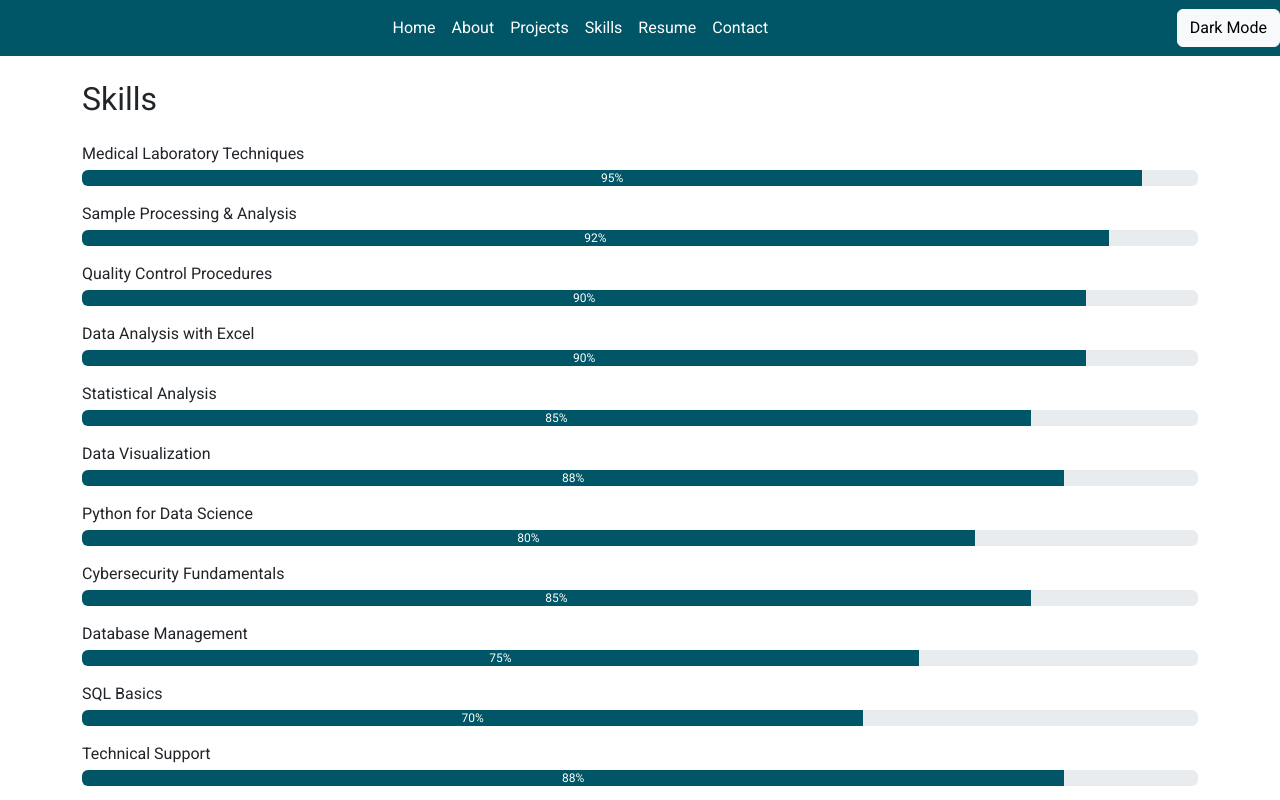
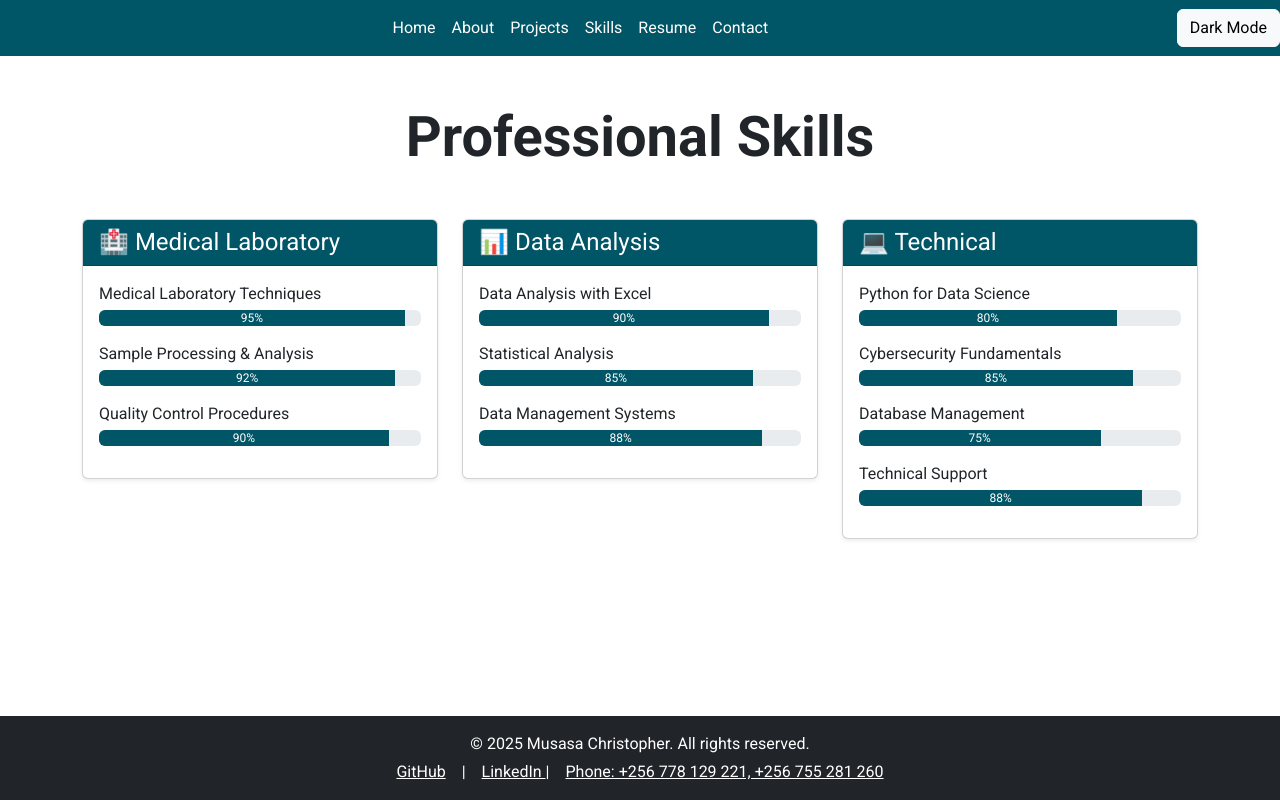
Before and after one commit to M26chris/Portfolio, a React (Vite) app: page /skills in a window 1280 px wide. Shown: the top 800 px of the page. Built offline with nearby package versions, Linux system fonts and the light colour scheme.

Commit message:
Critical improvements: Fix project images, enhance hero section, organize skills by category, improve SEO meta tags

```diff
--- a/src/data/projects.ts
+++ b/src/data/projects.ts
@@ -14,36 +14,36 @@ export const projects: Project[] = [
     id: 1,
     title: "Travel Health Certification System",
     category: "Lab",
-    description: "High-volume laboratory testing with 99.7% accuracy in health certifications",
-    details: "Conducted comprehensive testing for travel-related health certifications, managing sample collection, processing, and analysis of biological specimens while implementing cybersecurity protocols to secure sensitive patient data.",
-    technologies: ["Laboratory Diagnostics", "Excel", "Access", "Cybersecurity Protocols"],
-    image: "/images/lab-project.jpg"
+    description: "99.7% Accuracy in High-Volume Health Certifications",
+    details: "Managed 50+ daily patient samples at Essential Communications, implementing quality control protocols that reduced diagnostic errors by 15%. Secured sensitive health data using encryption, handling 10,000+ annual certifications.",
+    technologies: ["Laboratory Diagnostics", "Quality Control", "Data Security", "Excel", "Access"],
+    image: "https://images.unsplash.com/photo-1582719471384-894fbb16e074?w=600&h=400&fit=crop"
   },
   {
     id: 2,
     title: "Community Health Data Management",
     category: "Data",
-    description: "Improved data accuracy by 30% through rigorous cleaning and validation",
-    details: "Designed and implemented a data management system using Excel and Access for community health projects, utilizing Python scripts for data organization and creating visualizations to communicate health trends.",
-    technologies: ["Excel", "Access", "Python", "Data Visualization"],
-    image: "/images/data-project.jpg"
+    description: "30% Data Accuracy Improvement in Community Health",
+    details: "Designed and implemented a comprehensive data management system for Naguru Community Health Project, improving data accuracy by 30% through rigorous cleaning, validation, and Python automation scripts.",
+    technologies: ["Excel", "Access", "Python", "Data Visualization", "Statistical Analysis"],
+    image: "https://images.unsplash.com/photo-1551288049-bebda4e38f71?w=600&h=400&fit=crop"
   },
   {
     id: 3,
     title: "Cybersecurity & Database Development",
     category: "Tech",
-    description: "Secure database-driven programs with cybersecurity best practices",
-    details: "Developed database-driven applications using Python and SQL basics, implementing cybersecurity protocols for data protection and providing remote technical support with detailed documentation.",
-    technologies: ["Python", "SQL", "Cybersecurity", "Technical Support"],
-    image: "/images/tech-project.jpg"
+    description: "Secure Database Systems with Cybersecurity Protocols",
+    details: "Developed database-driven applications implementing cybersecurity best practices, providing remote technical support with detailed documentation and threat prevention measures.",
+    technologies: ["Python", "SQL", "Cybersecurity", "Encryption", "Technical Support"],
+    image: "https://images.unsplash.com/photo-1563013544-824ae1b704d3?w=600&h=400&fit=crop"
   },
   {
     id: 4,
     title: "Medical Laboratory Quality Control",
     category: "Lab",
-    description: "Maintained 99.7% accuracy in diagnostic reporting across multiple healthcare facilities",
-    details: "Processed and analyzed laboratory samples including haematology, microbiology, and clinical chemistry tests, ensuring precision in data entry and reporting while collaborating with healthcare teams on patient diagnosis.",
-    technologies: ["Haematology", "Microbiology", "Clinical Chemistry", "Quality Control"],
-    image: "/images/quality-project.jpg"
+    description: "99.7% Diagnostic Accuracy Across Healthcare Facilities",
+    details: "Maintained exceptional accuracy standards across multiple healthcare facilities including Glory Of Christ Medical Centre and Doctore Clinic, processing haematology, microbiology, and clinical chemistry tests.",
+    technologies: ["Haematology", "Microbiology", "Clinical Chemistry", "Quality Assurance", "Diagnostic Reporting"],
+    image: "https://images.unsplash.com/photo-1576091160399-112ba8d25d1f?w=600&h=400&fit=crop"
   }
 ];
--- a/src/data/skills.ts
+++ b/src/data/skills.ts
@@ -1,25 +1,79 @@
 export interface Skill {
   name: string;
   level: number;
-  category: 'technical' | 'medical' | 'analytical';
-  link?: string;
+  category: 'medical' | 'data' | 'technical' | 'analytical';
+  description?: string;
 }
 
 export const skills: Skill[] = [
-  // Medical Skills
-  { name: "Medical Laboratory Techniques", level: 95, category: "medical" },
-  { name: "Sample Processing & Analysis", level: 92, category: "medical" },
-  { name: "Quality Control Procedures", level: 90, category: "medical" },
+  // Medical Laboratory Skills
+  {
+    name: "Medical Laboratory Techniques",
+    level: 95,
+    category: "medical",
+    description: "Sample processing, diagnostics, quality control"
+  },
+  {
+    name: "Sample Processing & Analysis",
+    level: 92,
+    category: "medical",
+    description: "Haematology, microbiology, clinical chemistry"
+  },
+  {
+    name: "Quality Control Procedures",
+    level: 90,
+    category: "medical",
+    description: "99.7% accuracy in diagnostic reporting"
+  },
 
-  // Analytical Skills
-  { name: "Data Analysis with Excel", level: 90, category: "analytical" },
-  { name: "Statistical Analysis", level: 85, category: "analytical" },
-  { name: "Data Visualization", level: 88, category: "analytical" },
+  // Data Analysis Skills
+  {
+    name: "Data Analysis with Excel",
+    level: 90,
+    category: "data",
+    description: "Advanced functions, formulas, data visualization"
+  },
+  {
+    name: "Statistical Analysis",
+    level: 85,
+    category: "data",
+    description: "Data interpretation, trend analysis, reporting"
+  },
+  {
+    name: "Data Management Systems",
+    level: 88,
+    category: "data",
+    description: "Excel, Access, database design"
+  },
 
   // Technical Skills
-  { name: "Python for Data Science", level: 80, category: "technical" },
-  { name: "Cybersecurity Fundamentals", level: 85, category: "technical" },
-  { name: "Database Management", level: 75, category: "technical" },
-  { name: "SQL Basics", level: 70, category: "technical" },
-  { name: "Technical Support", level: 88, category: "technical" }
+  {
+    name: "Python for Data Science",
+    level: 80,
+    category: "technical",
+    description: "Data cleaning, analysis, automation scripts"
+  },
+  {
+    name: "Cybersecurity Fundamentals",
+    level: 85,
+    category: "technical",
+    description: "Data security protocols, encryption, threat prevention"
+  },
+  {
+    name: "Database Management",
+    level: 75,
+    category: "technical",
+    description: "SQL basics, database-driven applications"
+  },
+  {
+    name: "Technical Support",
+    level: 88,
+    category: "technical",
+    description: "Remote support, troubleshooting, documentation"
+  }
 ];
+
+// Helper function to get skills by category
+export const getSkillsByCategory = (category: string) => {
+  return skills.filter(skill => skill.category === category);
+};
--- a/src/pages/Skills.tsx
+++ b/src/pages/Skills.tsx
@@ -1,17 +1,93 @@
 import { motion } from 'framer-motion';
-import { Container } from 'react-bootstrap';
+import { Container, Row, Col, Card } from 'react-bootstrap';
 import SkillBar from '../components/SkillBar';
-import { skills } from '../data/skills';
+import { getSkillsByCategory } from '../data/skills';
 
-const Skills: React.FC = () => (
-  <motion.section initial={{ opacity: 0 }} animate={{ opacity: 1 }} transition={{ duration: 1 }} className="py-4">
+const Skills: React.FC = () => {
+  const medicalSkills = getSkillsByCategory('medical');
+  const dataSkills = getSkillsByCategory('data');
+  const technicalSkills = getSkillsByCategory('technical');
+
+  return (
+    <motion.section
+      initial={{ opacity: 0 }}
+      animate={{ opacity: 1 }}
+      transition={{ duration: 1 }}
+      className="py-5"
+    >
       <Container>
-      <h2 className="mb-4">Skills</h2>
-      {skills.map(skill => (
+        <motion.h2
+          initial={{ y: -20 }}
+          animate={{ y: 0 }}
+          className="text-center mb-5 display-4 fw-bold text-primary-custom"
+        >
+          Professional Skills
+        </motion.h2>
+
+        <Row className="g-4">
+          {/* Medical Laboratory Skills */}
+          <Col md={6} lg={4}>
+            <motion.div
+              initial={{ opacity: 0, y: 20 }}
+              animate={{ opacity: 1, y: 0 }}
+              transition={{ delay: 0.2 }}
+            >
+              <Card className="border-primary-custom shadow-sm h-100">
+                <Card.Header className="bg-primary-custom text-white">
+                  <h3 className="h4 mb-0">🏥 Medical Laboratory</h3>
+                </Card.Header>
+                <Card.Body>
+                  {medicalSkills.map(skill => (
                     <SkillBar key={skill.name} {...skill} />
                   ))}
+                </Card.Body>
+              </Card>
+            </motion.div>
+          </Col>
+
+          {/* Data Analysis Skills */}
+          <Col md={6} lg={4}>
+            <motion.div
+              initial={{ opacity: 0, y: 20 }}
+              animate={{ opacity: 1, y: 0 }}
+              transition={{ delay: 0.4 }}
+            >
+              <Card className="border-primary-custom shadow-sm h-100">
+                <Card.Header className="bg-primary-custom text-white">
+                  <h3 className="h4 mb-0">📊 Data Analysis</h3>
+                </Card.Header>
+                <Card.Body>
+                  {dataSkills.map(skill => (
+                    <SkillBar key={skill.name} {...skill} />
+                  ))}
+                </Card.Body>
+              </Card>
+            </motion.div>
+          </Col>
+
+          {/* Technical Skills */}
+          <Col md={12} lg={4}>
+            <motion.div
+              initial={{ opacity: 0, y: 20 }}
+              animate={{ opacity: 1, y: 0 }}
+              transition={{ delay: 0.6 }}
+            >
+              <Card className="border-primary-custom shadow-sm h-100">
+                <Card.Header className="bg-primary-custom text-white">
+                  <h3 className="h4 mb-0">💻 Technical</h3>
+                </Card.Header>
+                <Card.Body>
+                  {technicalSkills.map(skill => (
+                    <SkillBar key={skill.name} {...skill} />
+                  ))}
+                </Card.Body>
+              </Card>
+            </motion.div>
+          </Col>
+        </Row>
       </Container>
     </motion.section>
   );
+};
 
 export default Skills;
```
Also changed, not shown: index.html (+21 -4 lines), src/pages/Home.tsx (+21 -12 lines). Lines whose indentation alone changed are shown as unchanged.
